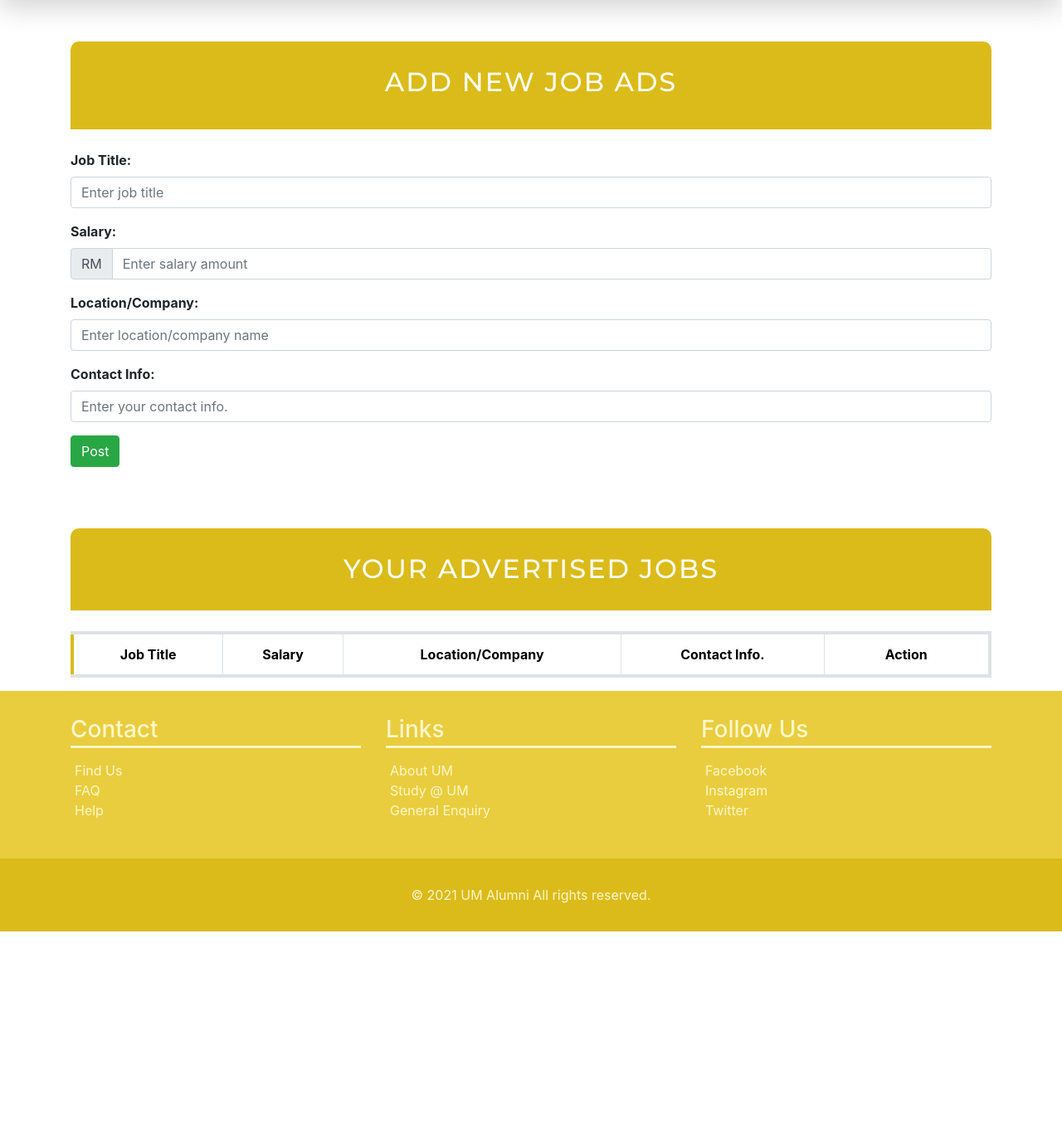
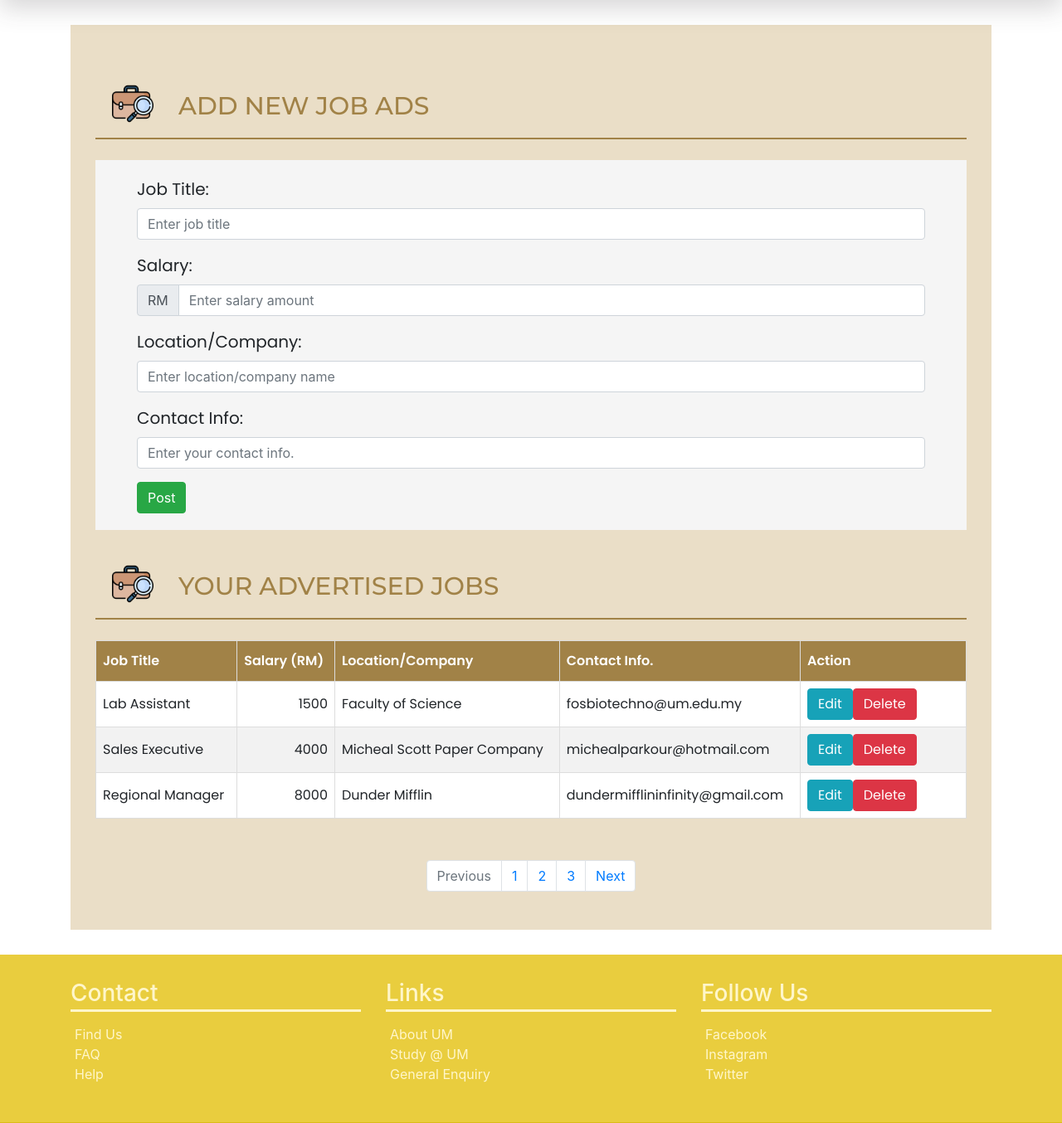
Before and after one commit to amarabjamal/Online-Alumni-System, a PHP site: page /joblisting.html in a window 1280 px wide. Shown: the part 66-1420 px from the top of the page at 83% size. Before the commit the page ends 1189 px from the top, so only its background shows below. Run offline with PHP 8.4, Linux system fonts and the light colour scheme; lists and menus that the app fills with data are empty.

Commit message:
finalise

```diff
--- a/joblisting.html
+++ b/joblisting.html
@@ -5,6 +5,7 @@
   <meta charset="UTF-8">
   <meta http-equiv="X-UA-Compatible" content="IE=edge">
   <meta name="viewport" content="width=device-width, initial-scale=1, shrink-to-fit=no">
+  <link rel="icon" href="./images/favicon.svg">
 
   <!-- Bootstrap CSS -->
   <link rel="stylesheet" href="https://cdn.jsdelivr.net/npm/bootstrap@4.6.0/dist/css/bootstrap.min.css"
@@ -76,13 +77,12 @@
   <main>
 
     <div class="container">
+      <section id="jobs-edit">
+
         <!--------------Add jobs--------------->
-      <div class="title-heading">
-        <h2>
+          <h2 class="title-heading">
             ADD NEW JOB ADS
           </h2>
-
-      </div>
 
         <form id="formTest">
 
@@ -97,7 +97,7 @@
               <div class="input-group-prepend">
                 <span class="input-group-text" id="basic-addon1">RM</span>
               </div>
-            <input type="number" name="email" class="form-control" placeholder="Enter salary amount" required>
+              <input type="number" min="0" step="any" name="email" class="form-control" placeholder="Enter salary amount" required>
             </div>
           </div>
 
@@ -114,24 +114,63 @@
           <button type="submit" class="btn btn-success save-btn">Post</button>
 
         </form>
-      <br />
 
         <!--------------Your Listings--------------->
 
         <h2 class="title-heading"> YOUR ADVERTISED JOBS </h2>
 
-      <table class="table table-bordered data-table">
+        <div class="jobs-table">
+          <table id="job-ads">
             <thead>
               <th>Job Title</th>
-          <th>Salary</th>
+              <th>Salary (RM)</th>
               <th>Location/Company</th>
               <th>Contact Info. </th>
               <th width="200px">Action</th>
             </thead>
             <tbody>
-
+              <tr>
+                <td>Lab Assistant</td>
+                <td>1500</td>
+                <td>Faculty of Science</td>
+                <td>fosbiotechno@um.edu.my</td>
+                <td>
+                  <button class='btn btn-info btn-xs btn-edit'>Edit</button><button class='btn btn-danger btn-xs btn-delete'>Delete</button>
+                </td>
+              </tr>
+              <tr>
+                <td>Sales Executive</td>
+                <td>4000</td>
+                <td>Micheal Scott Paper Company</td>
+                <td>michealparkour@hotmail.com</td>
+                <td><button class='btn btn-info btn-xs btn-edit'>Edit</button><button class='btn btn-danger btn-xs btn-delete'>Delete</button></td>
+              </tr>
+              <tr>
+                <td>Regional Manager</td>
+                <td>8000</td>
+                <td>Dunder Mifflin</td>
+                <td>dundermifflininfinity@gmail.com</td>
+                <td><button class='btn btn-info btn-xs btn-edit'>Edit</button><button class='btn btn-danger btn-xs btn-delete'>Delete</button></td>
+              </tr>
             </tbody>
           </table>
+        </div>
+
+        <nav aria-label="Page navigation example">
+          <ul class="pagination justify-content-center">
+            <li class="page-item disabled">
+              <a class="page-link" href="#" tabindex="-1">Previous</a>
+            </li>
+            <li class="page-item"><a class="page-link" href="#">1</a></li>
+            <li class="page-item"><a class="page-link" href="#">2</a></li>
+            <li class="page-item"><a class="page-link" href="#">3</a></li>
+            <li class="page-item">
+              <a class="page-link" href="#">Next</a>
+            </li>
+          </ul>
+        </nav>
+
+      </section>
 
     </div>
 
--- a/scripts/joblisting.js
+++ b/scripts/joblisting.js
@@ -5,8 +5,7 @@ $("#formTest").submit(function(e){
     var location = $("input[name='location']").val();
     var contact = $("input[name='contact']").val();
 
-
-    $(".data-table tbody").append("<tr data-name='"+name+"' data-email='"+email+"'data-location='"+location+"'data-contact='"+contact+"'><td>"+name+"</td><td>"+email+"</td><td>"+location+"</td><td>"+contact+"</td><td><button class='btn btn-info btn-xs btn-edit'>Edit</button><button class='btn btn-danger btn-xs btn-delete'>Delete</button></td></tr>");
+    $("#job-ads tbody").append("<tr data-name='"+name+"' data-email='"+email+"'data-location='"+location+"'data-contact='"+contact+"'><td>"+name+"</td><td>"+email+"</td><td>"+location+"</td><td>"+contact+"</td><td><button class='btn btn-info btn-xs btn-edit'>Edit</button><button class='btn btn-danger btn-xs btn-delete'>Delete</button></td></tr>");
 
     $("input[name='name']").val('');
     $("input[name='email']").val('');
@@ -61,7 +60,6 @@ $("body").on("click", ".btn-update", function(){
     $(this).parents("tr").find("td:eq(2)").text(location);
     $(this).parents("tr").find("td:eq(3)").text(contact);
 
-
     $(this).parents("tr").attr('data-name', name);
     $(this).parents("tr").attr('data-email', email);
     $(this).parents("tr").attr('data-location', location);
--- a/styles/joblisting.css
+++ b/styles/joblisting.css
@@ -1,35 +1,86 @@
 @import url(../styles/variables.css);
-
-.title-heading {
-    padding: 30px 0;
-    margin-top: 50px;
-    margin-bottom: 25px;
-    background-color: var(--primary-color);
-	text-align: center;
-    color: white;
-    border-radius: 10px 10px 0 0;
-    letter-spacing: 2px;
-    font-family: var(--montserrat);
-}
 
 main {
     background-color: white ;
 }
 
-.table {
-    padding: 10px;
+#jobs-edit {
+    background-color: var(--section-bg-color);
+    margin: 30px 0;
+    padding: 30px;
 }
 
-.add-job {
-    text-align: center;
-    border-radius: 5px 5px 0 0;
+.title-heading {
+    margin-top: 30px;
+    margin-bottom: 25px;
+	text-align: left;
+    color: var(--heading-text-color);
+    font-family: var(--montserrat);
+    font-size: 30px;
+    padding: 20px 50px;
+    border-bottom: 2px solid var(--heading-text-color);
+    background-image: url('../images/job-seeker.png');
+    background-repeat: no-repeat;
+    background-position: 20px 10px;
+    background-size: 50px;
+    padding-left: 100px;
 }
 
-.data-table {
-    background-color:white;
-    text-align: center;
-    color:black;
-    border-width: 4px;
-    border-left-color:#dbbb19;
-    border-radius: 5px 5px 0 0;
+@media screen and (max-width: 768px) {
+    .title-heading {
+        font-size: 20px;
+        background-size: 40px;
+    }
 }
+
+#formTest {
+    background-color: #f5f5f5;
+    padding: 20px 50px;
+}
+
+#formTest label {
+    font-family: var(--poppins);
+    font-weight: 300;
+    font-size: 20px;
+}
+
+.jobs-table {
+    overflow-x:auto;
+    margin-bottom: 50px;
+}
+
+#job-ads {
+    border-collapse: collapse;
+    width: 100%;
+}
+
+#job-ads th, #job-ads td {
+    font-family: var(--poppins);
+    border: 1px solid #ddd;
+    padding: 8px;
+}
+
+#job-ads thead th {
+    padding-top: 12px;
+    padding-bottom: 12px;
+    text-align: left;
+    background-color: var(--heading-text-color);
+    color: white;
+    font-weight: 600;
+}
+
+#job-ads td:nth-child(2) {
+    text-align: right;
+}
+
+#job-ads tr {
+    background-color: #ffffff;
+}
+
+#job-ads tr:nth-child(even) {
+    background-color: #f2f2f2;
+}
+
+#job-ads tr:hover {
+    background-color: #ddd;
+}
```
Also changed, not shown: images/job-seeker.png (added). Lines whose indentation alone changed are shown as unchanged.
